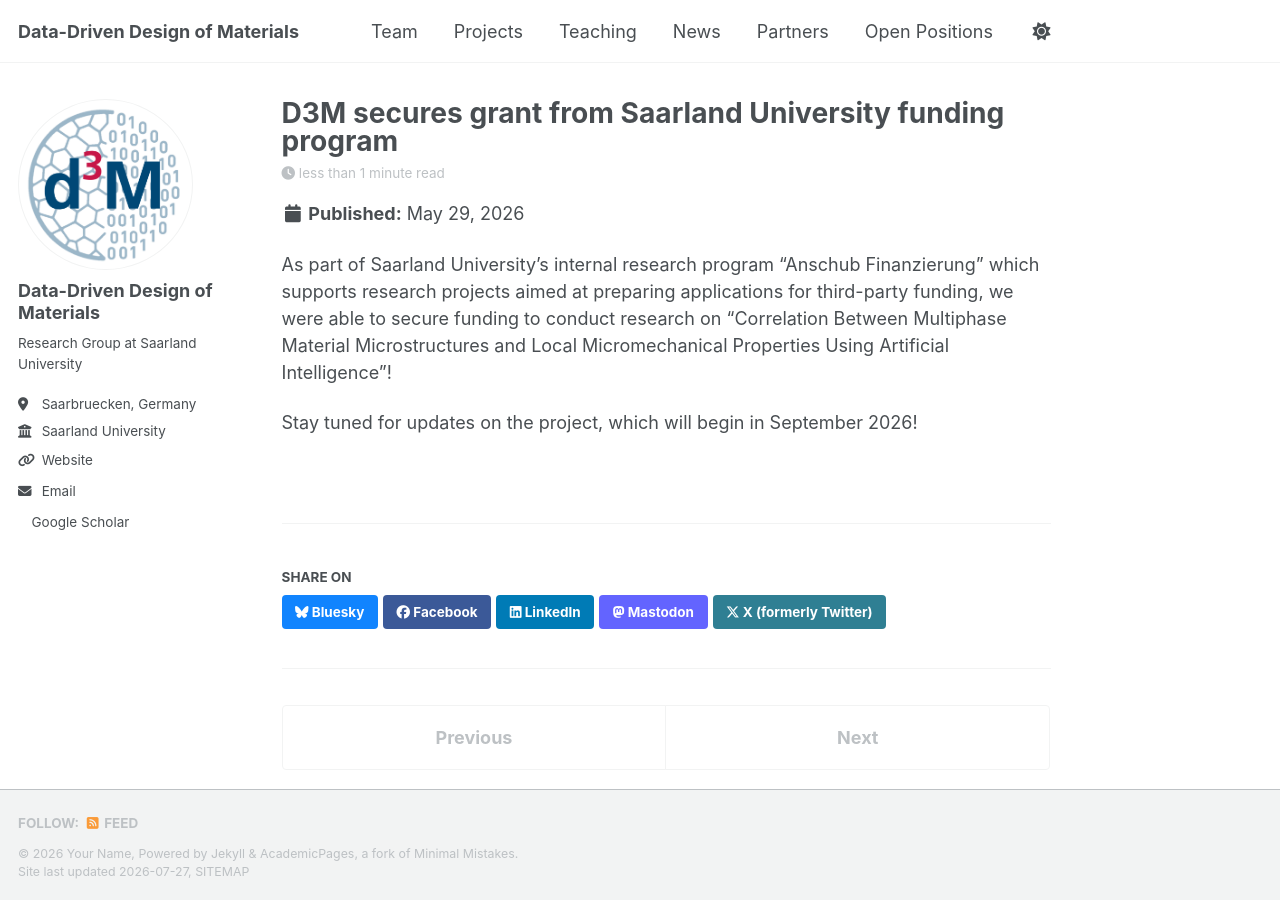
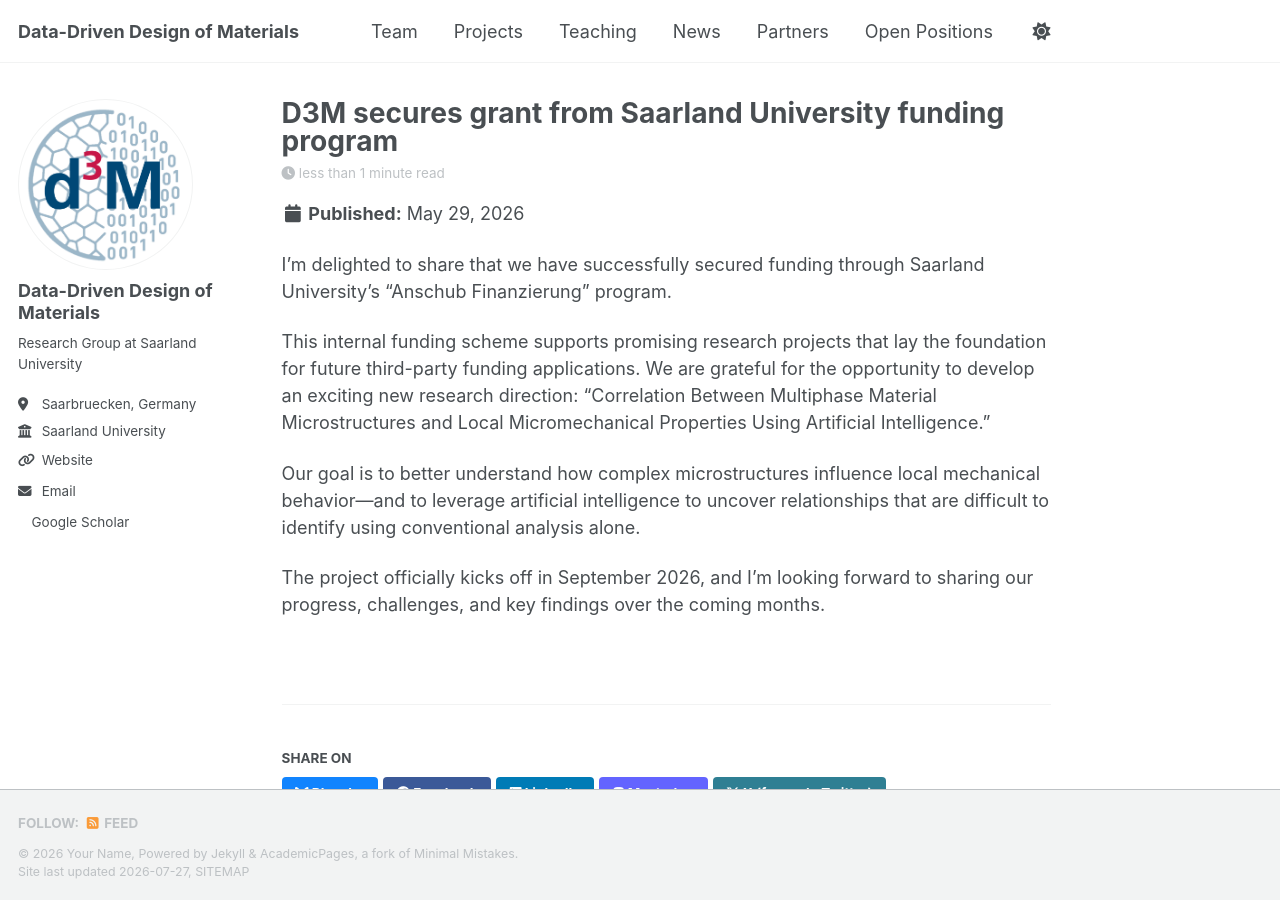
Before and after one commit to martinmueller1104/d3m.github.io, a Jekyll site: the page built from _posts/2026-05-29-funding-anschub.md, in a window 1280 px wide and 900 px high. Built offline with Jekyll 4.4.1, drawn with Linux system fonts in a browser that asks for light colours; a style sheet for code colours, icons or effects is not loaded.

Commit message:
Update 2026-05-29-funding-anschub.md

```diff
--- a/_posts/2026-05-29-funding-anschub.md
+++ b/_posts/2026-05-29-funding-anschub.md
@@ -3,6 +3,10 @@ title: "D3M secures grant from Saarland University funding program"
 date: 2026-05-29
 ---
 
-As part of Saarland University’s internal research program “Anschub Finanzierung” which supports research projects aimed at preparing applications for third-party funding, we were able to secure funding to conduct research on “Correlation Between Multiphase Material Microstructures and Local Micromechanical Properties Using Artificial Intelligence”!
+I’m delighted to share that we have successfully secured funding through Saarland University’s "Anschub Finanzierung" program.
 
-Stay tuned for updates on the project, which will begin in September 2026!
+This internal funding scheme supports promising research projects that lay the foundation for future third-party funding applications. We are grateful for the opportunity to develop an exciting new research direction: "Correlation Between Multiphase Material Microstructures and Local Micromechanical Properties Using Artificial Intelligence."
+
+Our goal is to better understand how complex microstructures influence local mechanical behavior—and to leverage artificial intelligence to uncover relationships that are difficult to identify using conventional analysis alone.
+
+The project officially kicks off in September 2026, and I’m looking forward to sharing our progress, challenges, and key findings over the coming months.
```
